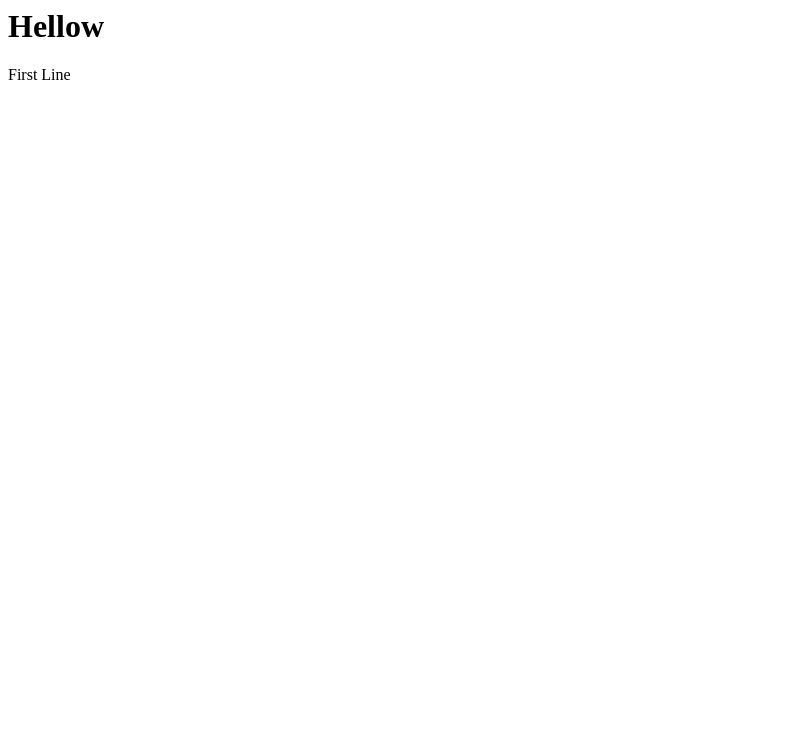
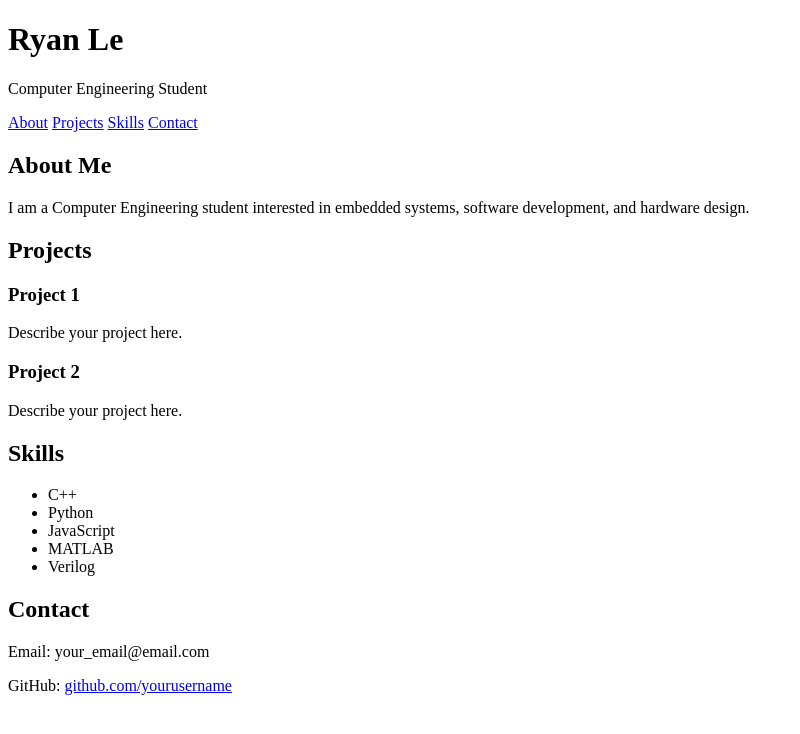
Before and after one commit to ryanl13-git/PersonalWeb.github.io, a plain HTML site: page index.html in a window 1280 px wide. Shown: the whole page, without its empty margins (0-800 px from the left). Drawn offline with Linux system fonts and the light colour scheme.

Commit message:
Revise index.html structure and content

```diff
--- a/index.html
+++ b/index.html
@@ -1,13 +1,74 @@
-<!DOCTYPE>
+<!DOCTYPE html>
 <html lang="en">
-  <head>
+<head>
     <meta charset="UTF-8">
     <meta name="viewport" content="width=device-width, initial-scale=1.0">
-    <title>My Portfolio</title>
-  </head>
-  <body>
-    <h1>Hellow</h1>
-    <p>First Line</p>
+    <title>Ryan Le Portfolio</title>
 
-  </body
-</html?>
+    <link rel="stylesheet" href="style.css">
+</head>
+<body>
+
+    <header>
+        <h1>Ryan Le</h1>
+        <p>Computer Engineering Student</p>
+    </header>
+
+    <nav>
+        <a href="#about">About</a>
+        <a href="#projects">Projects</a>
+        <a href="#skills">Skills</a>
+        <a href="#contact">Contact</a>
+    </nav>
+
+    <section id="about">
+        <h2>About Me</h2>
+        <p>
+            I am a Computer Engineering student interested in
+            embedded systems, software development, and hardware design.
+        </p>
+    </section>
+
+    <section id="projects">
+        <h2>Projects</h2>
+
+        <div class="project-card">
+            <h3>Project 1</h3>
+            <p>Describe your project here.</p>
+        </div>
+
+        <div class="project-card">
+            <h3>Project 2</h3>
+            <p>Describe your project here.</p>
+        </div>
+    </section>
+
+    <section id="skills">
+        <h2>Skills</h2>
+
+        <ul>
+            <li>C++</li>
+            <li>Python</li>
+            <li>JavaScript</li>
+            <li>MATLAB</li>
+            <li>Verilog</li>
+        </ul>
+    </section>
+
+    <section id="contact">
+        <h2>Contact</h2>
+
+        <p>Email: your_email@email.com</p>
+
+        <p>
+            GitHub:
+            <a href="https://github.com/yourusername">
+                github.com/yourusername
+            </a>
+        </p>
+    </section>
+
+    <script src="script.js"></script>
+
+</body>
+</html>
```
